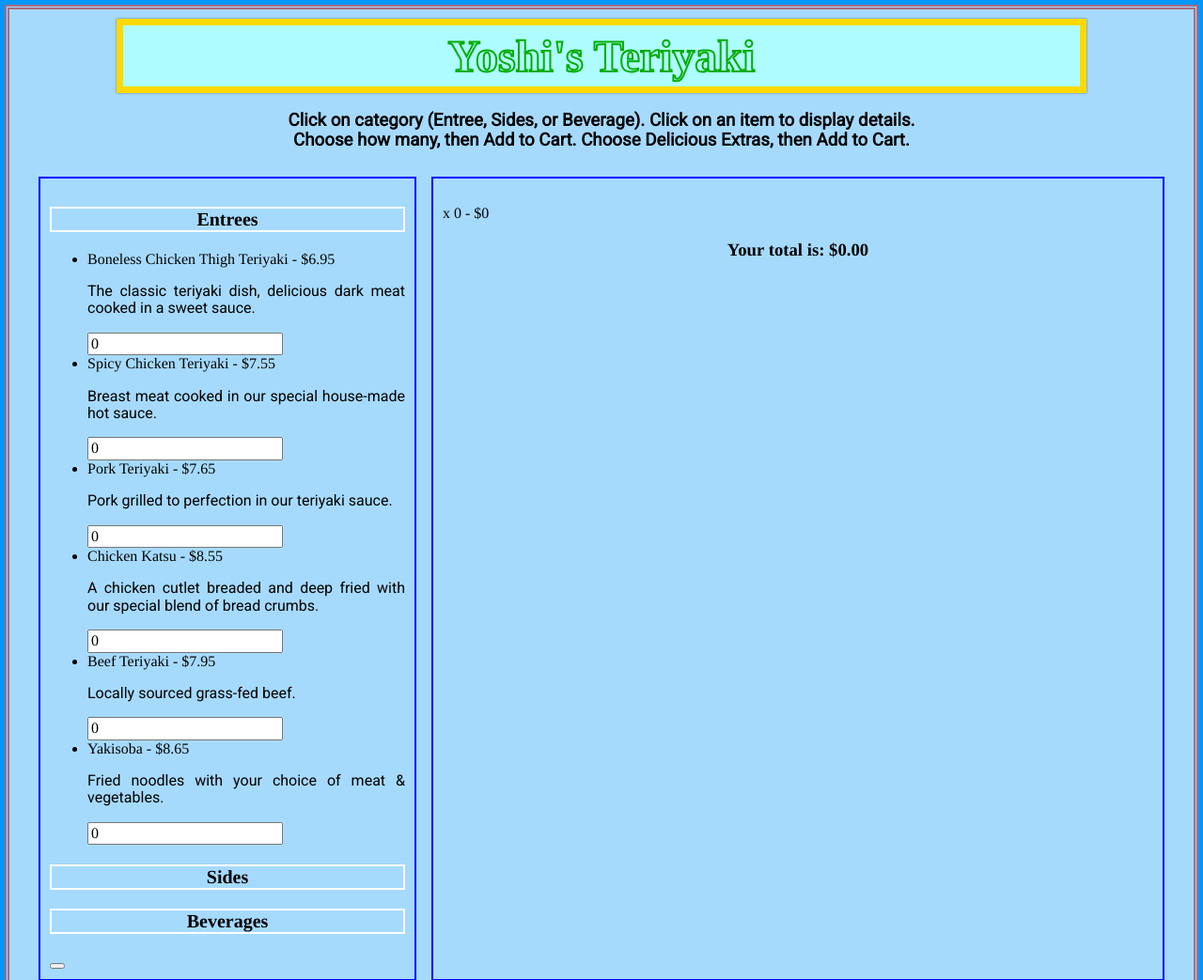
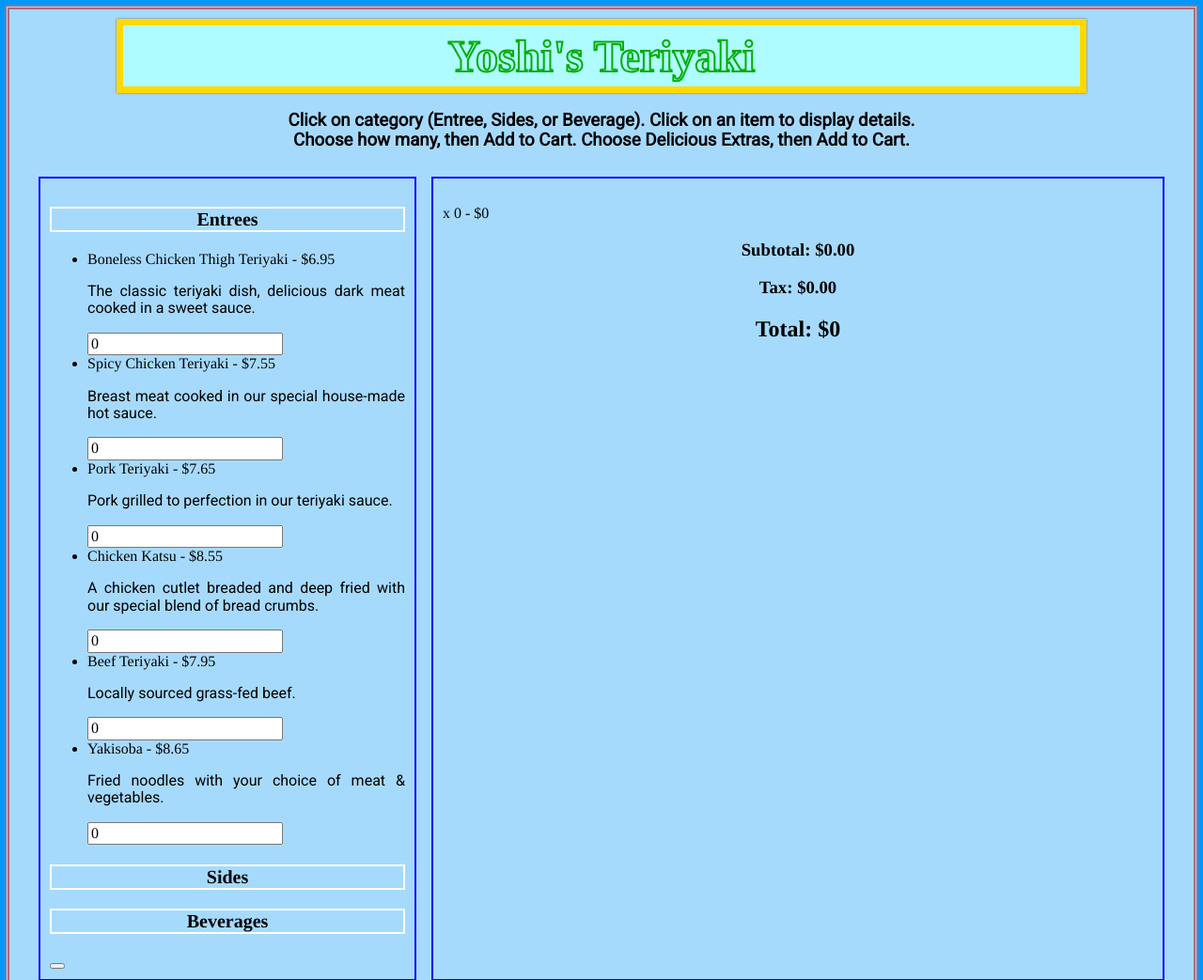
Before and after one commit to Titane73/it262-p3-food-truck, a PHP site: page / in a window 1280 px wide. Shown: the top 1043 px of the page at 94% size. Run offline with PHP 8.4, Linux system fonts and the light colour scheme; some libraries are stand-ins or nearby versions; some web fonts are replaced.

Commit message:
Finished PHP code

```diff
--- a/index.php
+++ b/index.php
@@ -5,7 +5,8 @@ include 'classes/MenuItem.php';
 // Declare variables
 $subtotal = 0;
 $total = 0;
-$taxrate = 0;
+$tax_rate = 0.101;
+$tax = 0;
 $count = 0;
 $item_total = 0;
 $current = "";
@@ -183,7 +184,7 @@ if ($_SERVER['REQUEST_METHOD'] == 'POST') { // Only need to run this code if we
                             $item_total = $item->price;
                         } else {
                             $item_total = number_format($item_total, 2);
-                            echo " x {$count} - \${$item_total}</p>";
+                            echo " x {$count} - \${$item_total}</p>"; // Displays the second half of each item, including total price and quantity
                             $count = 1;
                             $item_total = $item->price;
                         }
@@ -193,12 +194,16 @@ if ($_SERVER['REQUEST_METHOD'] == 'POST') { // Only need to run this code if we
                     }
 
                     if ($count === 1){
-                        echo "<p>{$item->name}";
+                        echo "<p>{$item->name}"; // Displays the name of each item
                     }
                 }
                 echo " x {$count} - \${$item_total}";
                 $total = number_format($total, 2);
-                echo "<h3>Your total is: \${$total}</h3>";
+                echo "<h3>Subtotal: \${$total}</h3>";
+                $tax = number_format(($total * $tax_rate), 2);
+                echo "<h3>Tax: \${$tax}</h3>";
+                $total += $tax;
+                echo "<h2>Total: \${$total}";
             ?>
             </div>
         </div>
```
